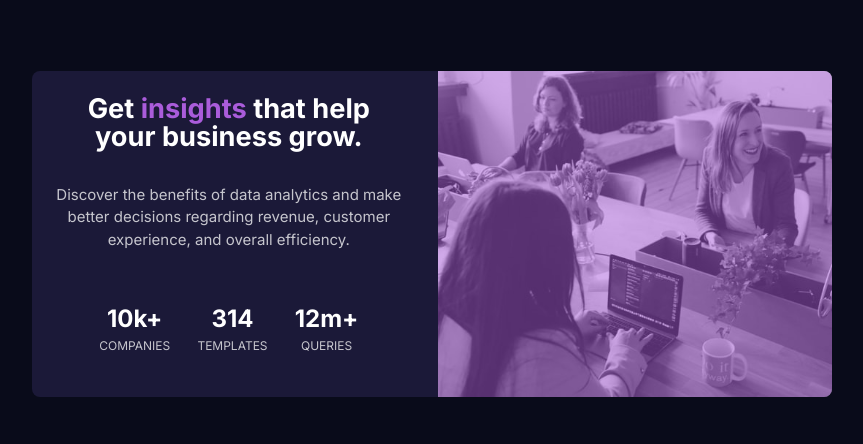
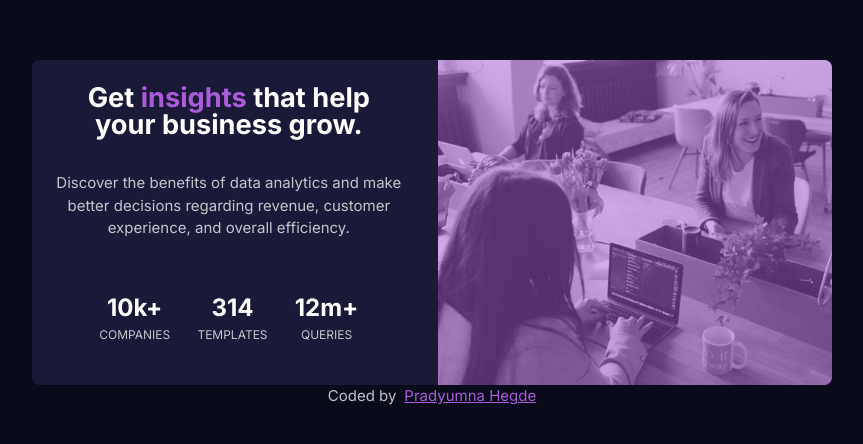
Before and after one commit to Pradyumna-Hegde/stats-preview-card-component, a plain HTML site: page index.html in a window 1280 px wide. Shown: the part 182-626 px from the top of the page, without its empty margins (208-1071 px from the left). Drawn offline with Linux system fonts and the light colour scheme.

Commit message:
add attribution and use semantic way of structuring the project

```diff
--- a/index.html
+++ b/index.html
@@ -27,8 +27,8 @@
     <link rel="stylesheet" href="style.css" />
   </head>
   <body>
-    <article class="stats">
-      <div class="stats__content">
+    <main class="stats">
+      <article class="stats__content">
         <h1 class="stats__title">
           Get <span id="accentify">insights</span> that help your business grow.
         </h1>
@@ -54,7 +54,7 @@
             <p class="stats__data-set">queries</p>
           </div>
         </div>
-      </div>
+      </article>
       <picture class="stats__image">
         <source
           srcset="images/image-header-desktop.jpg"
@@ -65,6 +65,12 @@
           alt="Get insights that help your business grow"
         />
       </picture>
-    </article>
+    </main>
+    <footer class="footer">
+      Coded by
+      <a href="https://github.com/Pradyumna-Hegde" target="_blank"
+        >Pradyumna Hegde</a
+      >
+    </footer>
   </body>
 </html>
--- a/style.css
+++ b/style.css
@@ -84,3 +84,13 @@
   right: 0;
   background-color: hsla(277, 64%, 61%, 0.5);
 }
+
+.footer {
+  display: flex;
+  justify-content: center;
+  gap: 0.5rem;
+}
+
+.footer a {
+  color: var(--clr-accent-600);
+}
```
